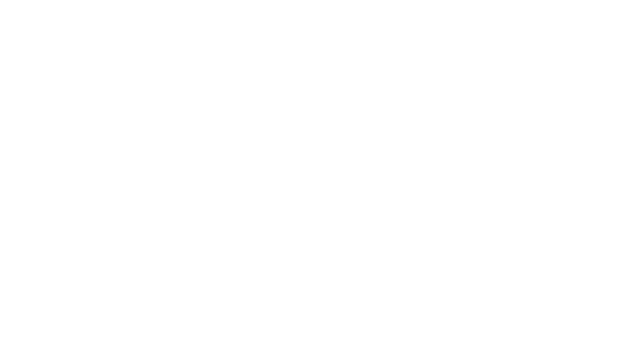
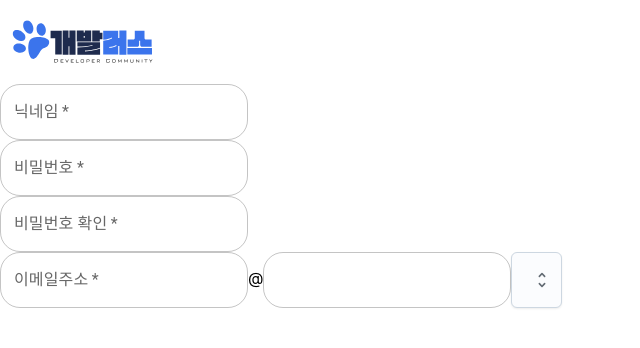
Before and after one commit to dekim0705/front_miniproject, a React (Create React App) app: page /join in a window 1280 px wide. Shown: the top 348 px of the page, without its empty margins (0-640 px from the left). Built offline with nearby package versions, Linux system fonts and the light colour scheme; the HTML template or start-up script is replaced by a standard one.

Commit message:
:heavy_plus_sign: @mui/joy, @emotion/react,styled 의존성 추
yarn install 해주세욥!

```diff
--- a/package.json
+++ b/package.json
@@ -3,11 +3,12 @@
   "version": "0.1.0",
   "private": true,
   "dependencies": {
-    "@emotion/react": "^11.10.6",
-    "@emotion/styled": "^11.10.6",
+    "@emotion/react": "^11.10.8",
+    "@emotion/styled": "^11.10.8",
     "@material-ui/core": "^4.12.4",
     "@material-ui/icons": "^4.11.3",
     "@mui/icons-material": "^5.11.16",
+    "@mui/joy": "^5.0.0-alpha.77",
     "@mui/material": "^5.12.1",
     "@mui/styled-engine-sc": "^5.12.0",
     "@testing-library/jest-dom": "^5.14.1",
--- /dev/null
+++ b/src/components/Account/JoinStep2.js
@@ -0,0 +1,175 @@
+import React, { useState} from "react";
+import { useNavigate } from "react-router-dom";
+import TextField from "@mui/material/TextField";
+import Select from '@mui/joy/Select';
+import Option from '@mui/joy/Option';
+import styled from "styled-components";
+
+
+const Container = styled.div`
+  .email_field {
+    display: flex;
+  }
+
+`
+
+
+const Join = () => {
+  const navigate = useNavigate();
+
+  // 키보드 입력
+  const [inputNickname, setInputNickname] = useState("");
+  const [inputPwd, setInputPwd] = useState("");
+  const [inputConPwd, setInputConPwd] = useState("");
+  const [inputEmail, setInputEmail] = useState("");
+
+  // 오류 메세지
+  const [nicknameMessage, setNicknameMessage] = useState("");
+  const [pwdMessage, setPwdMessage] = useState ("");
+  const [conPwdMessage, setConPwdMessage] = useState("");
+  const [emailMessage, setEmailMessage] = useState("");
+
+  // 유효성 검사
+  const [isNickname, setIsNickname] = useState(false);
+  const [isPwd, setIsPwd] = useState(false);
+  const [isConPwd, setIsConPwd] = useState(false);
+  const [isEmail, setIsEmail] = useState(false);
+
+
+
+  // 닉네임
+    // 🔑 닉네임 정규식 : 2 ~ 10자 한글, 영문, 숫자 사용 가능
+  const onChangeNickname = (e) => {
+    const nicknameRegex = /^(?=.*[a-zA-Z0-9가-힣])[a-z0-9가-힣]{2,10}$/;
+    const nicknameCurrent = e.target.value;
+    setInputNickname(nicknameCurrent);
+    if(!nicknameRegex.test(nicknameCurrent)) {
+      setNicknameMessage("2~10자의 닉네임을 입력해주세요. (한글, 영문, 숫자 사용 가능)");
+      setIsNickname(false);
+    } else {
+      setNicknameMessage("형식 ㅇㅋ 중복확인 ㄱㄱ");
+      setIsNickname(true);
+    }
+  }
+  // 비밀번호
+    // 🔑 비밀번호 정규식 : 8 ~ 16자 영문, 숫자, 특수문자를 최소 한가지씩 조합
+  const onChangePwd = (e) => {
+    const pwdRegex = /^(?=.*[a-zA-z])(?=.*[0-9])(?=.*[$`~!@$!%*#^?&\\(\\)\-_=+]).{8,16}$/;
+    const pwdCurrent = e.target.value;
+    setInputPwd(pwdCurrent);
+    if(!pwdRegex.test(pwdCurrent)) {
+      setPwdMessage(`숫자+영문자+특스문자 조합으로 8자리 이상 입력해주세요.`)
+      setIsPwd(false);
+    } else {
+      setPwdMessage("올바른 형식 입니다.");
+      setIsPwd(true);
+    }
+  }
+
+  // 비밀번호 확인
+  const onChangeConPwd = (e) => {
+    const conPwdCurrent = e.target.value;
+    setInputConPwd(conPwdCurrent)
+    if (conPwdCurrent !== inputPwd) {
+      setConPwdMessage('비밀번호가 일치하지 않습니다.')
+      setIsConPwd(false)
+    } else {
+      setConPwdMessage('비밀번호가 일치 합니다.')
+      setIsConPwd(true);
+    }
+  }
+
+  // 이메일
+  const onChangeEmail = (e) => {
+    setInputEmail(e.target.value);
+    setIsEmail(true);
+  }
+
+
+
+  return(
+    <Container>
+      <div className="item2">
+        <TextField
+          className="input_field"
+          // type="password"
+          label="닉네임"
+          value={inputNickname}
+          onChange={onChangeNickname}
+          placeholder="닉네임을 입력하세요"
+          required
+          InputProps={{ sx: { borderRadius: 5 } }}
+      />
+      </div>
+      <div className="hint">
+        {inputNickname.length > 0 && <span className={`message ${isNickname ? 'success' : 'error'}`}>{nicknameMessage}</span>}
+      </div>
+
+      <div className="item2">
+        <TextField
+          className="input_field"
+          // type="password"
+          label="비밀번호"
+          value={inputPwd}
+          onChange={onChangePwd}
+          placeholder="비밀번호를 입력하세요"
+          required
+          InputProps={{ sx: { borderRadius: 5 } }}
+      />
+      </div>
+      <div className="hint">
+        {inputPwd.length > 0 && <span className={`message ${isPwd ? 'success' : 'error'}`}>{pwdMessage}</span>}
+      </div>
+
+      <div className="item2">
+        <TextField
+          className="input_field"
+          // type="password"
+          label="비밀번호 확인"
+          value={inputConPwd}
+          onChange={onChangeConPwd}
+          placeholder="비밀번호를 다시입력하세요"
+          required
+          InputProps={{ sx: { borderRadius: 5 } }}
+      />
+      </div>
+      <div className="hint">
+        {inputConPwd.length > 0 && <span className={`message ${isConPwd ? 'success' : 'error'}`}>{conPwdMessage}</span>}
+      </div>
+
+      <div className="email_field">
+        <div className="item2">
+          <TextField
+            className="input_field"
+            // type="password"
+            label="이메일주소"
+            value={inputEmail}
+            onChange={onChangeEmail}
+            placeholder="이메일주소를 입력하세요"
+            required
+            InputProps={{ sx: { borderRadius: 5 } }}
+        />
+        </div>
+        <div>
+          <p>@</p>
+        </div>
+        <div className="item2">
+        <TextField
+            className="input_field"
+            value={inputEmail}
+            onChange={onChangeEmail}
+            required
+            InputProps={{ sx: { borderRadius: 5 } }}
+        />
+        </div>
+        <Select defaultValue="주소 선택">
+          <Option value="gmail.com">gmail.com</Option>
+          <Option value="naver.com">naver.com</Option>
+          <Option value="kakao.com">kakao.com</Option>
+          <Option value="nate.com">nate.com</Option>
+        </Select>
+      </div>
+    </Container>
+  );
+}
+export default Join;
--- a/src/pages/JoinPage.js
+++ b/src/pages/JoinPage.js
@@ -1,9 +1,13 @@
 import React from "react";
+import Logo from "../components/Logo"
+import Join from "../components/Account/JoinStep2";
 
 const JoinPage = () => {
 
   return (
     <>
+      <Logo />
+      <Join />
     </>
   );
 }
```
Also changed, not shown: 1 other file (tests, documents, lock files or other folders).
